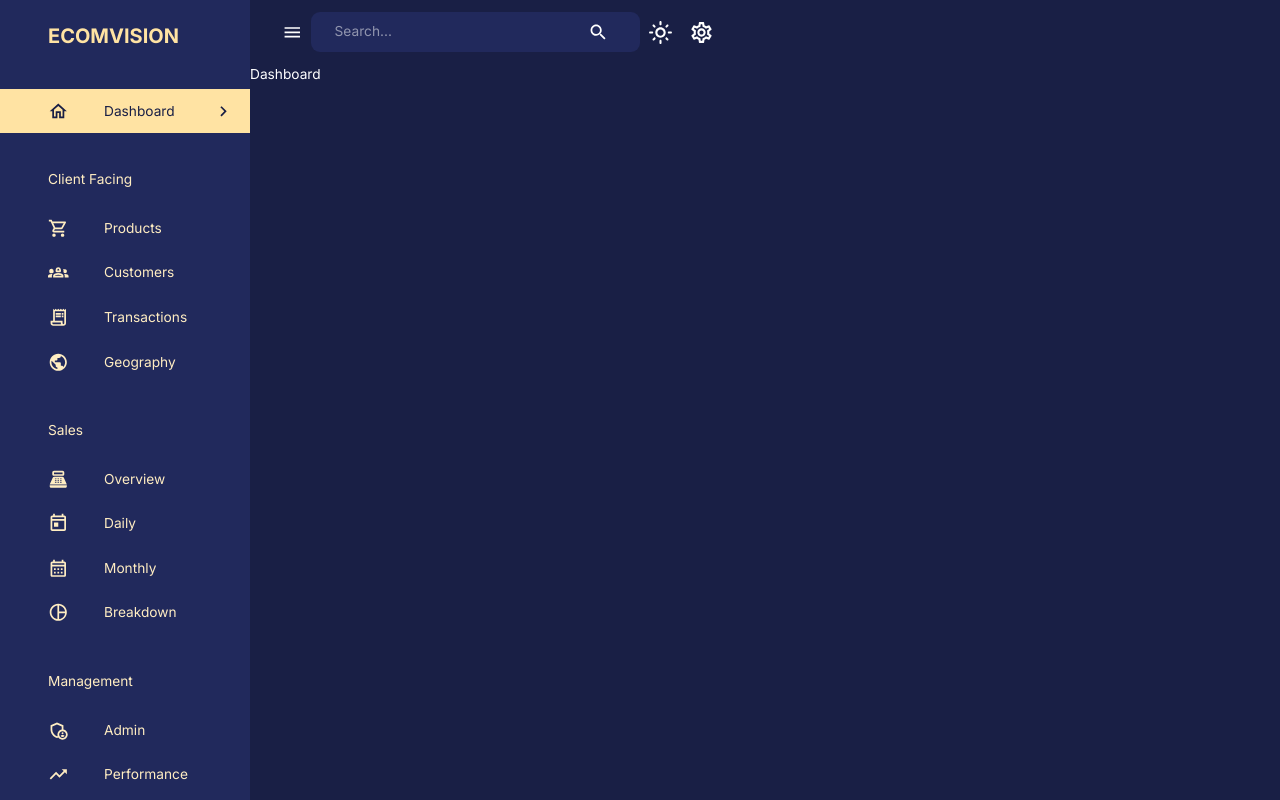
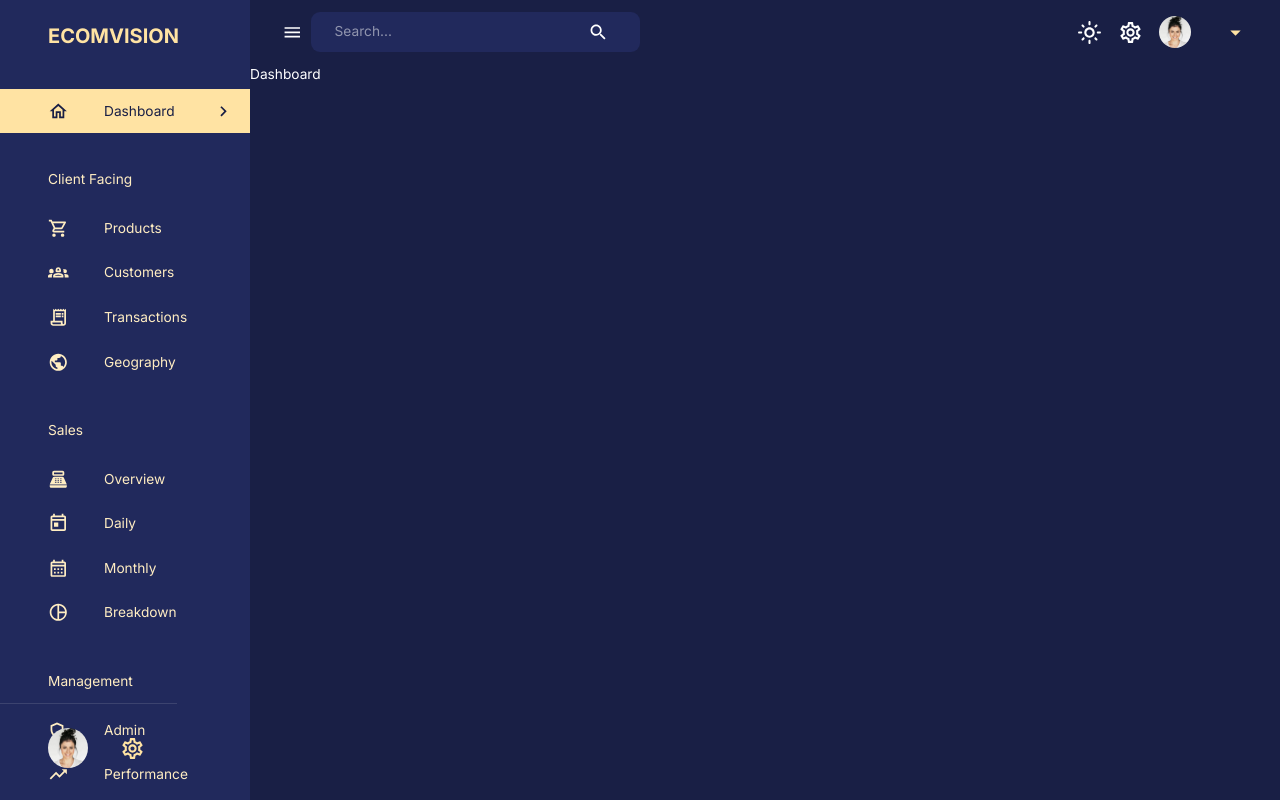
Before and after one commit to wanasak/admin-dashboard-client, a React (Create React App) app: page /dashboard in a window 1280 px wide. Built offline with nearby package versions, Linux system fonts and the light colour scheme; no server answers.

Commit message:
add layout, sidebar and navbar

```diff
--- a/package.json
+++ b/package.json
@@ -47,5 +47,8 @@
       "last 1 firefox version",
       "last 1 safari version"
     ]
+  },
+  "devDependencies": {
+    "dotenv": "^16.0.3"
   }
 }
--- a/src/components/Navbar.jsx
+++ b/src/components/Navbar.jsx
@@ -1,19 +1,37 @@
-import { AppBar, IconButton, InputBase, Toolbar, useTheme } from '@mui/material'
 import {
+  AppBar,
+  Box,
+  Button,
+  IconButton,
+  InputBase,
+  Menu,
+  MenuItem,
+  Toolbar,
+  Typography,
+  useTheme,
+} from '@mui/material'
+import {
+  ArrowDropDownOutlined,
   DarkModeOutlined,
   LightModeOutlined,
   Menu as MenuIcon,
   Search,
   SettingsOutlined,
 } from '@mui/icons-material'
-import React from 'react'
+import React, { useState } from 'react'
 import { useDispatch } from 'react-redux'
 import FlexBetween from './FlexBetween'
-import { setMode } from '../state'
+import { setMode } from '../state/state'
+import profileImage from '../assets/profile.jpeg'
 
-const Navbar = ({ isSidebarOpen, setIsSidebarOpen }) => {
+const Navbar = ({ user, isSidebarOpen, setIsSidebarOpen }) => {
   const dispatch = useDispatch()
   const theme = useTheme()
+
+  const [anchorEl, setAnchorEl] = useState(null)
+  const isOpen = Boolean(anchorEl)
+  const handleClick = (event) => setAnchorEl(event.currentTarget)
+  const handleClose = () => setAnchorEl(null)
 
   return (
     <AppBar
@@ -57,6 +75,66 @@
           <IconButton>
             <SettingsOutlined sx={{ fontSize: '25px' }} />
           </IconButton>
+          <FlexBetween>
+            <Button
+              onClick={handleClick}
+              sx={{
+                display: 'flex',
+                gap: '1rem',
+                textTransform: 'none',
+                alignItems: 'center',
+                justifyContent: 'space-between',
+              }}
+            >
+              <Box
+                component='img'
+                alt='profile'
+                height='32px'
+                width='32px'
+                src={profileImage}
+                borderRadius='50%'
+                sx={{
+                  objectFit: 'cover',
+                }}
+              />
+              <Box textAlign='left'>
+                <Typography
+                  fontSize='0.85rem'
+                  fontWeight='bold'
+                  sx={{
+                    color: theme.palette.secondary[100],
+                  }}
+                >
+                  {user?.name}
+                </Typography>
+                <Typography
+                  fontSize='0.75rem'
+                  sx={{
+                    color: theme.palette.secondary[200],
+                  }}
+                >
+                  {user?.occupation}
+                </Typography>
+              </Box>
+              <ArrowDropDownOutlined
+                sx={{
+                  color: theme.palette.secondary[300],
+                  fontSize: '25px',
+                }}
+              />
+            </Button>
+            <Menu
+              anchorEl={anchorEl}
+              open={isOpen}
+              onClose={handleClose}
+              anchorOrigin={{
+                vertical: 'bottom',
+                horizontal: 'center',
+              }}
+            >
+              <MenuItem>Log Out</MenuItem>
+            </Menu>
+          </FlexBetween>
         </FlexBetween>
       </Toolbar>
     </AppBar>
--- a/src/components/Sidebar.jsx
+++ b/src/components/Sidebar.jsx
@@ -2,6 +2,7 @@
 import { useLocation, useNavigate } from 'react-router-dom'
 import {
   Box,
+  Divider,
   Drawer,
   IconButton,
   List,
@@ -24,10 +25,12 @@
   PointOfSaleOutlined,
   PublicOutlined,
   ReceiptLongOutlined,
+  SettingsOutlined,
   ShoppingCartOutlined,
   TodayOutlined,
   TrendingUpOutlined,
 } from '@mui/icons-material'
+import profileImage from '../assets/profile.jpeg'
 
 const navItems = [
   {
@@ -89,6 +92,7 @@
 ]
 
 const Sidebar = ({
+  user,
   drawerWidth,
   isNonMobile,
   isSidebarOpen,
@@ -191,6 +195,47 @@
                 )
               })}
             </List>
+            <Box position='absolute' bottom='2rem'>
+              <Divider />
+              <FlexBetween>
+                <Box></Box>
+              </FlexBetween>
+            </Box>
+          </Box>
+          <Box position='absolute' bottom='2rem'>
+            <Divider />
+            <FlexBetween gap='1rem' textTransform='none' m='1.5rem 2rem 0 3rem'>
+              <Box
+                component='img'
+                src={profileImage}
+                alt='profile'
+                width='40px'
+                height='40px'
+                borderRadius='50%'
+                sx={{ objectFit: 'cover' }}
+              />
+              <Box textAlign='left'>
+                <Typography
+                  fontWeight='bold'
+                  fontSize='0.9rem'
+                  sx={{ color: theme.palette.secondary[100] }}
+                >
+                  {user?.name}
+                </Typography>
+                <Typography
+                  fontSize='0.8rem'
+                  sx={{ color: theme.palette.secondary[200] }}
+                >
+                  {user?.occupation}
+                </Typography>
+              </Box>
+              <SettingsOutlined
+                sx={{
+                  color: theme.palette.secondary[300],
+                  fontSize: '25px',
+                }}
+              />
+            </FlexBetween>
           </Box>
         </Drawer>
       )}
--- a/src/index.js
+++ b/src/index.js
@@ -1,22 +1,27 @@
 import React from 'react';
 import ReactDOM from 'react-dom/client';
+import { configureStore } from '@reduxjs/toolkit'
+import { Provider } from 'react-redux'
+import { setupListeners } from '@reduxjs/toolkit/query'
 import './index.css';
 import App from './App';
-import { configureStore } from '@reduxjs/toolkit'
-import globalReducer from './state'
-import { Provider } from 'react-redux'
+import globalReducer from './state/state'
+import { api } from './state/api'
 
 const store = configureStore({
   reducer: {
-    global: globalReducer
-  }
+    global: globalReducer,
+    [api.reducerPath]: api.reducer
+  },
+  middleware: getDefault => getDefault().concat(api.middleware)
 })
+setupListeners(store.dispatch);
 
 const root = ReactDOM.createRoot(document.getElementById('root'));
 root.render(
-  <React.StrictMode>
-    <Provider store={store}>
-      <App />
-    </Provider>
-  </React.StrictMode>
+  // <React.StrictMode>
+  <Provider store={store}>
+    <App />
+  </Provider>
+  // </React.StrictMode>
 );
--- a/src/scenes/Layout/Layout.jsx
+++ b/src/scenes/Layout/Layout.jsx
@@ -3,20 +3,28 @@
 import { Outlet } from 'react-router-dom'
 import Navbar from '../../components/Navbar'
 import Sidebar from '../../components/Sidebar'
+import { useGetUserQuery } from '../../state/api'
+import { useSelector } from 'react-redux'
 
 const Layout = () => {
   const isNonMobile = useMediaQuery('(min-width: 600px)')
   const [isSidebarOpen, setIsSidebarOpen] = useState(true)
+
+  const userId = useSelector((state) => state.global.userId)
+  const { data } = useGetUserQuery(userId)
+
   return (
     <Box display={isNonMobile ? 'flex' : 'block'} height='100%' width='100%'>
       <Sidebar
+        user={data || {}}
         isNonMobile={isNonMobile}
         isSidebarOpen={isSidebarOpen}
         setIsSidebarOpen={setIsSidebarOpen}
         drawerWidth='250px'
       />
-      <Box>
+      <Box flexGrow={1}>
         <Navbar
+          user={data || {}}
           isSidebarOpen={isSidebarOpen}
           setIsSidebarOpen={setIsSidebarOpen}
         />
--- /dev/null
+++ b/src/state/api.js
@@ -0,0 +1,19 @@
+import { createApi, fetchBaseQuery } from '@reduxjs/toolkit/query/react'
+
+export const api = createApi({
+    baseQuery: fetchBaseQuery({
+        baseUrl: process.env.REACT_APP_BASE_URL
+    }),
+    reducerPath: 'adminApi',
+    tagTypes: ['User'],
+    endpoints: build => ({
+        getUser: build.query({
+            query: id => `general/user/${id}`,
+            providesTags: ['User']
+        })
+    })
+})
+
+export const {
+    useGetUserQuery
+} = api;
--- a/src/state/index.js
+++ b/src/state/state.js
@@ -1,7 +1,8 @@
 import { createSlice } from '@reduxjs/toolkit'
 
 const initialState = {
-    mode: 'dark'
+    mode: 'dark',
+    userId: '63701cc1f03239c72c00017f'
 }
 
 export const globalSlice = createSlice({
```
Also changed, not shown: 1 other file (tests, documents, lock files or other folders).
